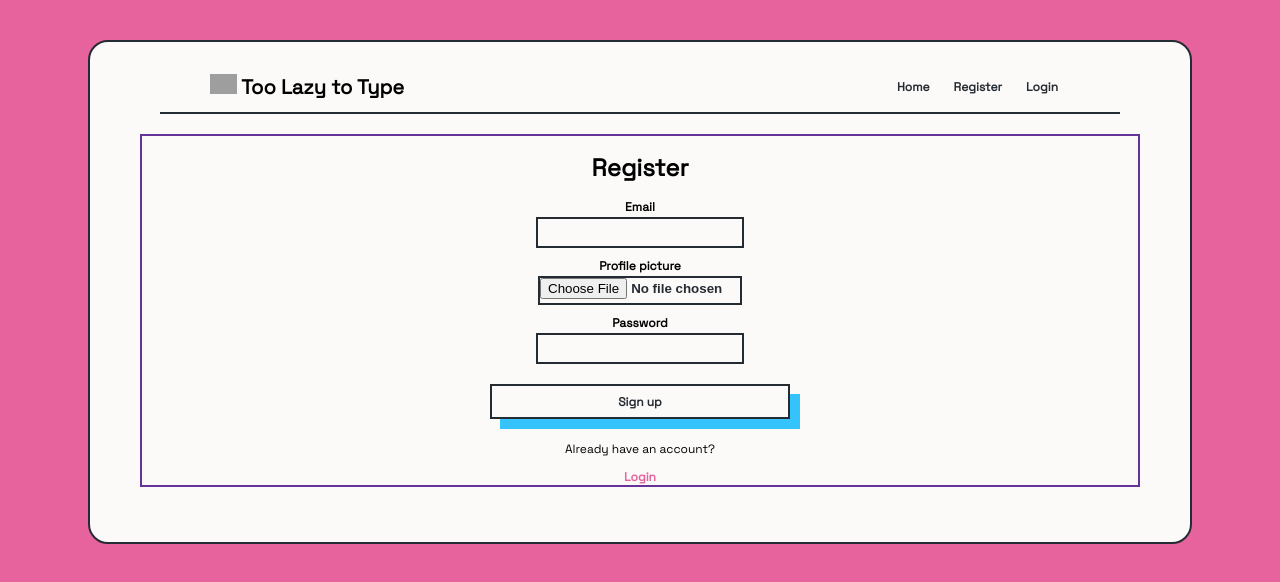
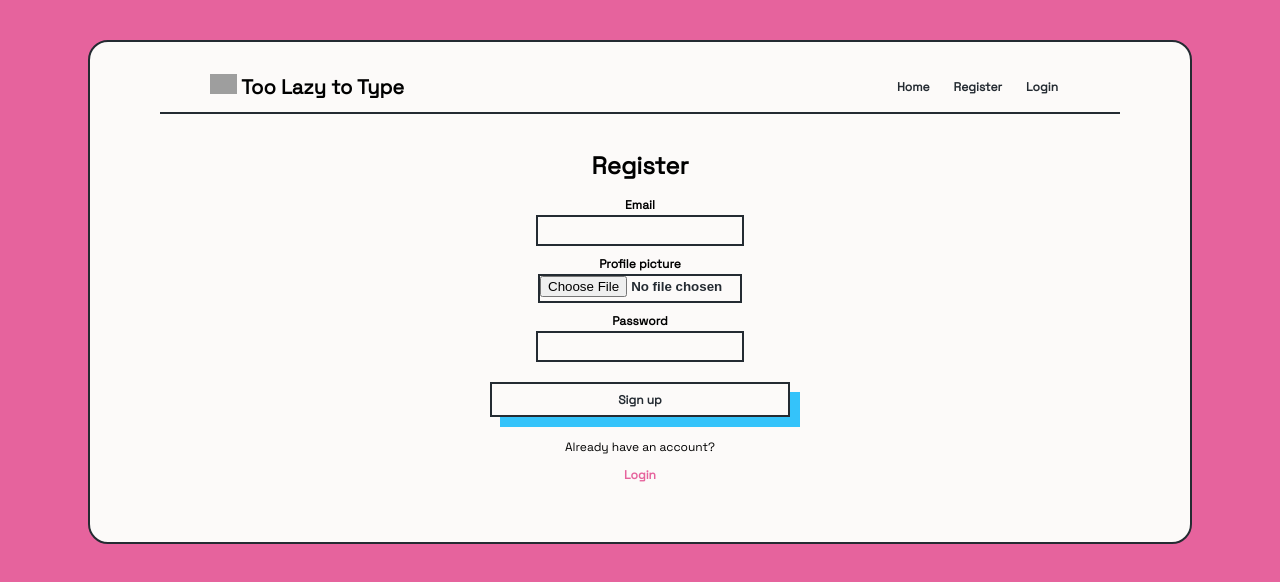
Before and after one commit to zuzmoskvic/module3-project-frontend, a React (Create React App) app: page /signup in a window 1280 px wide. Shown: the top 582 px of the page. Built offline with nearby package versions, Linux system fonts and the light colour scheme; grey boxes are pictures that could not be loaded.

Commit message:
Remove border from login

```diff
--- a/src/App.css
+++ b/src/App.css
@@ -242,7 +242,6 @@ button{
   display: flex;
   flex-direction: column;
   align-items: center;
-  border: rebeccapurple 2px solid;
 }
 
 .login-input{
```
